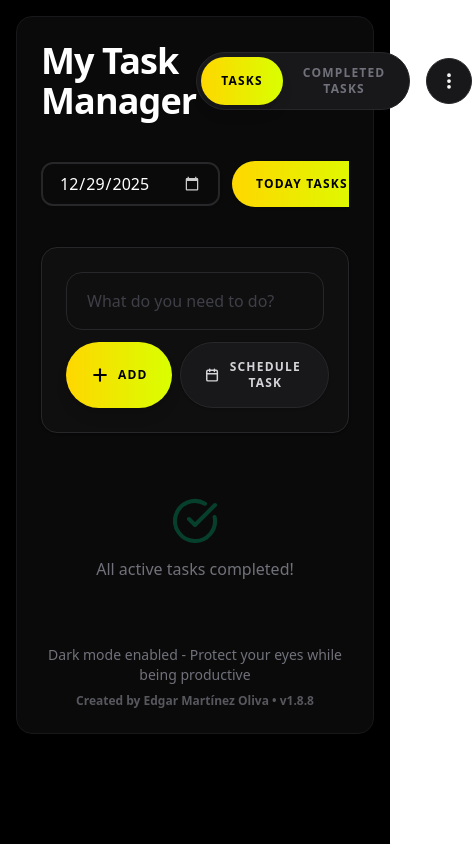
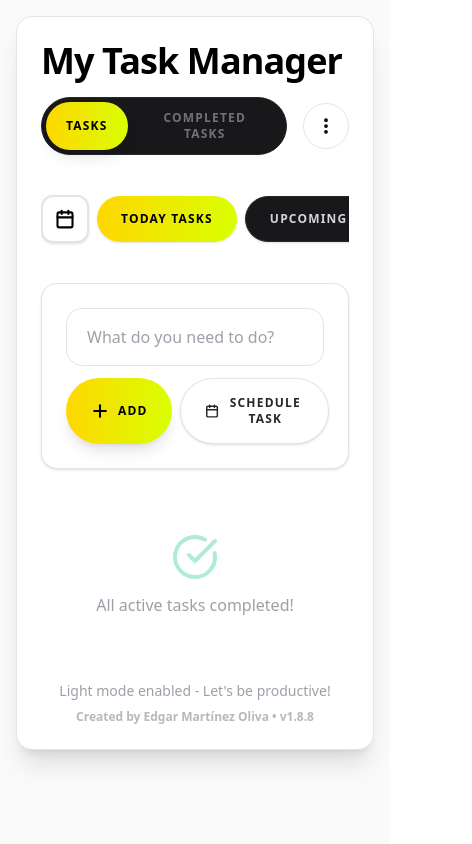
Before and after one commit to edgar-oliva/To-do-Manager-App, a React (Vite) app: page / in a window 390 px wide. Shown: the whole page, 472 px wide, since content can reach past the window. Built offline with nearby package versions, Linux system fonts and the light colour scheme.

Commit message:
Fix mobile layout issues and set default theme to light

```diff
--- a/src/App.tsx
+++ b/src/App.tsx
@@ -92,7 +92,7 @@ export default function App() {
 
   const [view, setView] = useState('tareas');
   const [showUpcomingView, setShowUpcomingView] = useState(false);
-  const [theme, setTheme] = useState<'light' | 'dark' | 'night'>('dark');
+  const [theme, setTheme] = useState<'light' | 'dark' | 'night'>('light');
   const darkMode = theme === 'dark' || theme === 'night';
   const [showCalendarModal, setShowCalendarModal] = useState(false);
   const [selectedTaskForCalendar, setSelectedTaskForCalendar] = useState<Task | null>(null);
@@ -542,7 +542,7 @@ export default function App() {
         <div className="max-w-4xl mx-auto">
 
           <div className={`${cardClass} rounded-2xl shadow-xl p-6 mb-6 border`}>
-            <div className="flex items-center justify-between mb-8 relative">
+            <div className="flex flex-col md:flex-row items-start md:items-center justify-between mb-8 relative gap-4 md:gap-0">
               <div className="flex items-center gap-3">
                 <h1 className={`text-4xl font-extrabold tracking-tight ${textClass}`}>{t('appTitle')}</h1>
               </div>
@@ -712,15 +712,22 @@ export default function App() {
             {view === 'tareas' && (
               <>
                 {/* Date Selector */}
-                <div className="flex items-center gap-3 mb-6 overflow-x-auto pb-4 pt-2 scrollbar-hide">
+                <div className="flex items-center gap-2 md:gap-3 mb-6 overflow-x-auto pb-4 pt-2 scrollbar-hide">
+                  <button
+                    onClick={openDatePicker}
+                    className={`md:hidden p-3 rounded-xl border-2 ${inputClass} flex items-center justify-center transition-all shadow-sm active:scale-95`}
+                  >
+                    <Calendar className="w-5 h-5" strokeWidth={iconStrokeWidth} />
+                  </button>
                   <input
+                    ref={dateInputRef}
                     type="date"
                     value={selectedDate}
                     onChange={(e) => {
                       setSelectedDate(e.target.value);
                       setShowUpcomingView(false);
                     }}
-                    className={`px-4 py-2 rounded-xl border-2 ${inputClass} focus:border-blue-500 outline-none transition-all shadow-sm`}
+                    className={`px-4 py-2 rounded-xl border-2 ${inputClass} focus:border-blue-500 outline-none transition-all shadow-sm absolute opacity-0 w-0 h-0 pointer-events-none md:static md:opacity-100 md:w-auto md:h-auto md:pointer-events-auto`}
                   />
                   <button
                     onClick={() => {
@@ -1077,8 +1084,7 @@ export default function App() {
                   <div className="grid grid-cols-3 gap-3">
                     <button
                       onClick={setTomorrow}
-                      className={`flex flex-col items-center justify-center gap-2 px-4 py-5 rounded-2xl border-2 transition-all ${
-                        scheduleTaskDate && isTomorrow(scheduleTaskDate)
+                      className={`flex flex-col items-center justify-center gap-2 px-4 py-5 rounded-2xl border-2 transition-all ${scheduleTaskDate && isTomorrow(scheduleTaskDate)
                         ? `border-[#FFD700] bg-[#FFD700]/10 ${textClass}`
                         : `border-zinc-800 hover:border-zinc-700 ${textSecondaryClass}`
                         }`}
@@ -1088,8 +1094,7 @@ export default function App() {
                     </button>
                     <button
                       onClick={setNextWeek}
-                      className={`flex flex-col items-center justify-center gap-2 px-4 py-5 rounded-2xl border-2 transition-all ${
-                        scheduleTaskDate && isNextWeek(scheduleTaskDate)
+                      className={`flex flex-col items-center justify-center gap-2 px-4 py-5 rounded-2xl border-2 transition-all ${scheduleTaskDate && isNextWeek(scheduleTaskDate)
                         ? `border-[#FFD700] bg-[#FFD700]/10 ${textClass}`
                         : `border-zinc-800 hover:border-zinc-700 ${textSecondaryClass}`
                         }`}
@@ -1099,8 +1104,7 @@ export default function App() {
                     </button>
                     <button
                       onClick={openDatePicker}
-                      className={`flex flex-col items-center justify-center gap-2 px-4 py-5 rounded-2xl border-2 transition-all ${
-                        isCustomDate(scheduleTaskDate)
+                      className={`flex flex-col items-center justify-center gap-2 px-4 py-5 rounded-2xl border-2 transition-all ${isCustomDate(scheduleTaskDate)
                         ? `border-[#FFD700] bg-[#FFD700]/10 ${textClass}`
                         : `border-zinc-800 hover:border-zinc-700 ${textSecondaryClass}`
                         }`}
```
Lines whose indentation alone changed are shown as unchanged.
